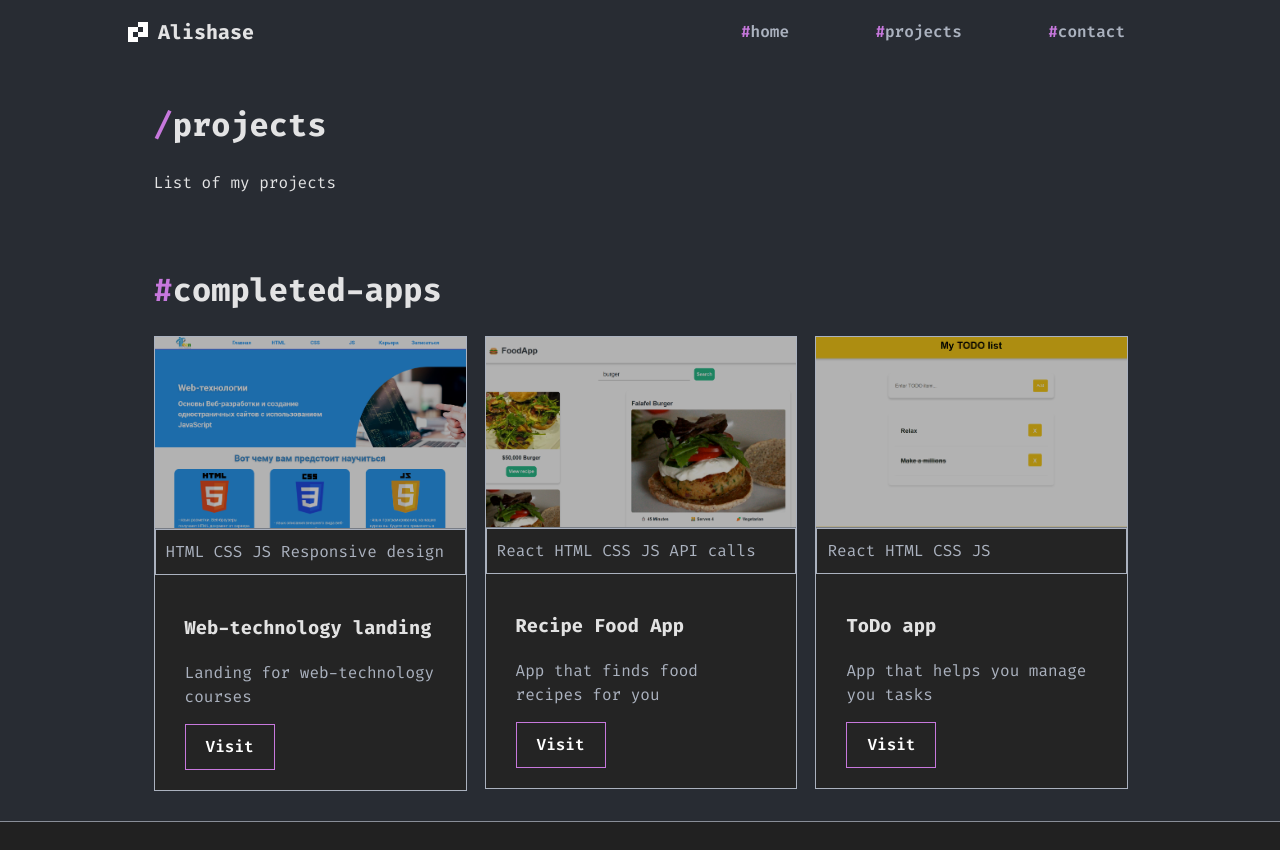
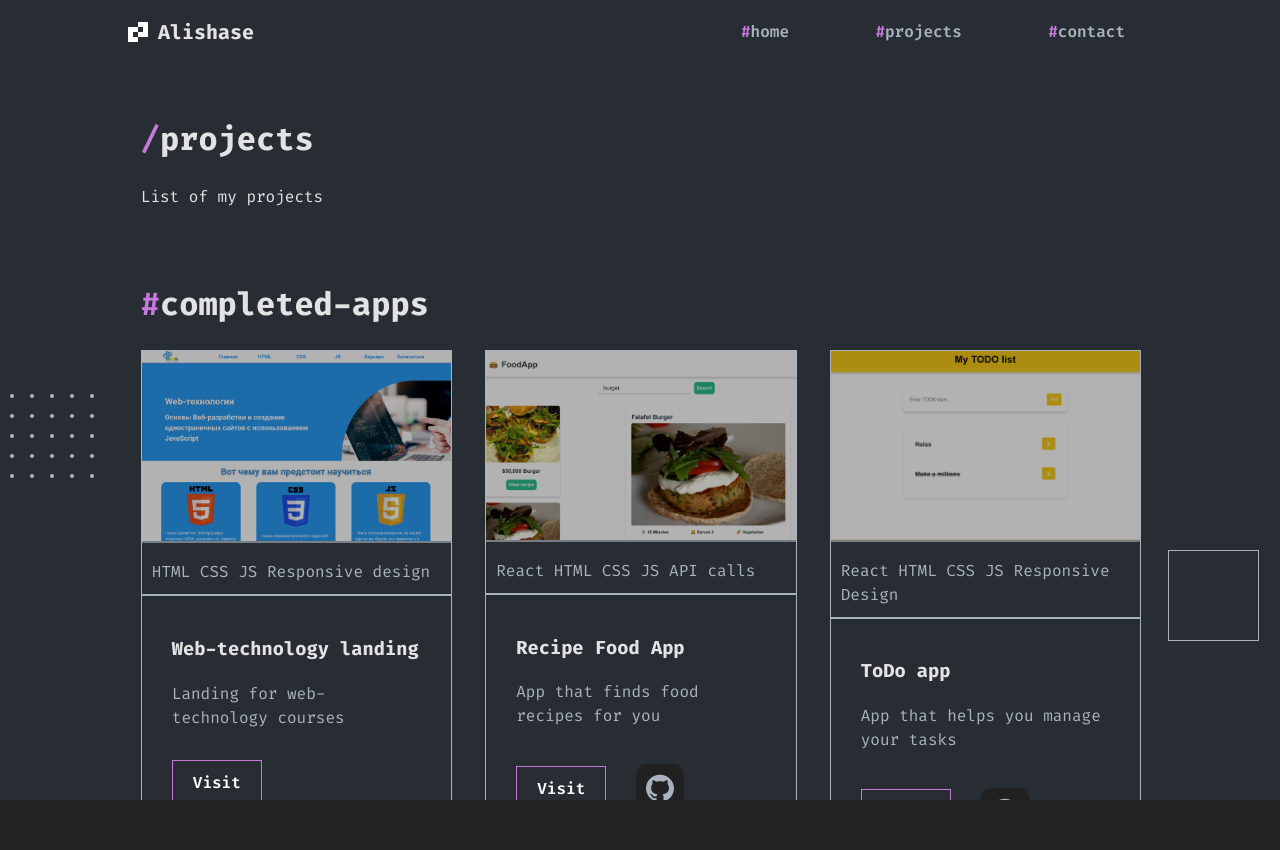
Before and after one commit to alishase/portfolio, a React (Vite) app: page /#/projects in a window 1280 px wide. After the commit the page ends 800 px from the top, so only its background shows below. Built offline with nearby package versions, Linux system fonts and the light colour scheme.

Commit message:
added some changes

```diff
--- a/src/App.jsx
+++ b/src/App.jsx
@@ -10,7 +10,7 @@ import todoapp from "../src/assets/todoapp.png";
 // import Contact from "./components/Contact";
 // import Footer from "./components/Footer";
 
-import { BrowserRouter, HashRouter, Routes, Route } from "react-router-dom";
+import { HashRouter, Routes, Route, ScrollRestoration } from "react-router-dom";
 import HomePage from "./pages/HomePage.jsx";
 import ProjectsApp from "./pages/ProjectsApp.jsx";
 import NoPage from "./pages/NoPage.jsx";
@@ -22,7 +22,8 @@ function App() {
             skills: "HTML CSS JS Responsive design",
             title: "Web-technology landing",
             description: "Landing for web-technology courses",
-            url: "https://alishase.github.io/%D0%BA%D1%80%D0%BE%D0%BB%D0%B8%D0%BA%D0%B8-%D1%84%D0%B8%D0%BD%D0%B0%D0%BB/mainblock.html",
+            url: "https://alishase.github.io/paradise/%D0%BA%D1%80%D0%BE%D0%BB%D0%B8%D0%BA%D0%B8-%D1%84%D0%B8%D0%BD%D0%B0%D0%BB/mainblock.html",
+            hasGh: false,
         },
         {
             img: foodapp,
@@ -30,13 +31,17 @@ function App() {
             title: "Recipe Food App",
             description: "App that finds food recipes for you",
             url: "https://alishase.github.io/foodapp/",
+            hasGh: true,
+            gh: "https://github.com/alishase/foodapp",
         },
         {
             img: todoapp,
-            skills: "React HTML CSS JS ",
+            skills: "React HTML CSS JS Responsive Design",
             title: "ToDo app",
-            description: "App that helps you manage you tasks",
+            description: "App that helps you manage your tasks",
             url: "https://alishase.github.io/todoapp/",
+            hasGh: true,
+            gh: "https://github.com/alishase/todoapp",
         },
     ];
 
--- a/src/components/Card.jsx
+++ b/src/components/Card.jsx
@@ -1,14 +1,37 @@
-const Card = ({ card }) => {
+const Card = ({ card, projects }) => {
     return (
         <div className="projectCard">
-            <img src={card.img} alt="" />
+            <a href={card.url} target="_blank" className="img--link">
+                <img src={card.img} alt="" />
+            </a>
             <p>{card.skills}</p>
             <div className="cardText">
                 <h3>{card.title}</h3>
                 <p>{card.description}</p>
-                <a href={card.url} className="primaryBtn" target="_blank">
-                    Visit
-                </a>
+                <div className="links">
+                    <a href={card.url} className="primaryBtn" target="_blank">
+                        Visit
+                    </a>
+                    {projects ? (
+                        card.hasGh ? (
+                            <a href={card.gh} target="_blank">
+                                <svg
+                                    xmlns="http://www.w3.org/2000/svg"
+                                    width="21"
+                                    height="20"
+                                    viewBox="0 0 21 20"
+                                    className="media--logo"
+                                >
+                                    <path d="M10.5 0C4.69875 0 0 4.58819 0 10.2529C0 14.7899 3.00562 18.6219 7.17937 19.9804C7.70437 20.0701 7.90125 19.7625 7.90125 19.4934C7.90125 19.2499 7.88813 18.4425 7.88813 17.5838C5.25 18.058 4.5675 16.9558 4.3575 16.3791C4.23938 16.0843 3.7275 15.1743 3.28125 14.9308C2.91375 14.7386 2.38875 14.2644 3.26813 14.2516C4.095 14.2388 4.68563 14.9949 4.8825 15.3025C5.8275 16.8533 7.33688 16.4175 7.94063 16.1484C8.0325 15.4819 8.30812 15.0334 8.61 14.777C6.27375 14.5207 3.8325 13.6364 3.8325 9.71466C3.8325 8.59965 4.23938 7.67689 4.90875 6.95918C4.80375 6.70286 4.43625 5.65193 5.01375 4.24215C5.01375 4.24215 5.89313 3.97301 7.90125 5.29308C8.74125 5.06239 9.63375 4.94704 10.5263 4.94704C11.4188 4.94704 12.3113 5.06239 13.1513 5.29308C15.1594 3.9602 16.0387 4.24215 16.0387 4.24215C16.6163 5.65193 16.2488 6.70286 16.1438 6.95918C16.8131 7.67689 17.22 8.58684 17.22 9.71466C17.22 13.6492 14.7656 14.5207 12.4294 14.777C12.81 15.0975 13.1381 15.7126 13.1381 16.6738C13.1381 18.0452 13.125 19.1474 13.125 19.4934C13.125 19.7625 13.3219 20.0829 13.8469 19.9804C15.9314 19.2935 17.7428 17.9854 19.026 16.2403C20.3092 14.4953 20.9996 12.4012 21 10.2529C21 4.58819 16.3013 0 10.5 0Z" />
+                                </svg>
+                            </a>
+                        ) : (
+                            ""
+                        )
+                    ) : (
+                        ""
+                    )}
+                </div>
             </div>
         </div>
     );
--- a/src/components/ProjectsMain.jsx
+++ b/src/components/ProjectsMain.jsx
@@ -1,8 +1,6 @@
-import iteen from "../assets/iteen.png";
-import foodapp from "../assets/Foodapp.png";
-import todoapp from "../assets/todoapp.png";
 import Card from "./Card.jsx";
-
+import Dots from "../assets/Dots.png";
+import Rectangle from "../assets/Rectangle2.png";
 const ProjectsMain = (props) => {
     return (
         <div className="projects--main">
@@ -13,6 +11,8 @@ const ProjectsMain = (props) => {
                     </h1>
                 </div>
             </div>
+            <img src={Dots} alt="" className="bgDetail" />
+
             <p className="upper--footer">List of my projects</p>
             <div className="upper">
                 <div className="sectionTitle">
@@ -22,8 +22,9 @@ const ProjectsMain = (props) => {
                 </div>
             </div>
             <div className="projects--cardsContainer">
+                <img src={Rectangle} alt="" className="bgDetailR" />
                 {props.cards.map((card, index) => (
-                    <Card key={index} card={card} />
+                    <Card key={index} card={card} projects={true} />
                 ))}
             </div>
         </div>
--- a/src/index.css
+++ b/src/index.css
@@ -43,10 +43,6 @@ html,
     overflow-x: hidden;
 }
 
-body {
-    margin-top: 50px;
-}
-
 * {
     scroll-behavior: smooth;
 }
@@ -69,7 +65,7 @@ p.fof {
 
 .navbar {
     overflow: hidden;
-    position: fixed;
+    position: sticky;
     top: 0;
     width: 100%;
     z-index: 30;
@@ -349,7 +345,6 @@ ul.defaultNav {
     width: 100%;
     height: auto;
     filter: brightness(0.7);
-    border-bottom: 1px solid #abb2bf;
     transition-duration: 0.2s;
 }
 
@@ -361,7 +356,7 @@ ul.defaultNav {
     margin: 0;
     padding: 10px;
     font-size: 16px;
-    border: 1px solid #abb2bf;
+    border-bottom: 2px solid #abb2bf;
     color: #abb2bf;
 }
 
@@ -384,6 +379,18 @@ ul.defaultNav {
 .projectCard a {
     box-sizing: border-box;
     margin-top: 15px;
+}
+
+.projectCard a.img--link {
+    box-sizing: content-box;
+    margin: 0;
+}
+
+.projectCard a.img--link img {
+    border-bottom: 2px solid #abb2bf;
+    height: 100%;
+    margin: 0;
+    padding: 0;
 }
 
 .primaryBtn.mobile {
@@ -652,10 +659,12 @@ p.copyright {
 
 div.body {
     background-color: #282c33;
+    position: relative;
 }
 
 .projects--main {
-    padding: 30px 12%;
+    padding: 30px 11%;
+    position: relative;
 }
 
 .upper--footer {
@@ -665,18 +674,69 @@ div.body {
 .projects--cardsContainer {
     margin: auto;
     width: 100%;
-    column-count: 3;
-    column-gap: 20px;
+    display: grid;
+    gap: 35px;
+    grid-template-columns: 1fr 1fr 1fr;
+    position: relative;
 }
 
 .projects--cardsContainer .projectCard {
-    break-inside: avoid;
     width: 100%;
     margin: 0;
+    background-color: #282c33;
+    justify-content: flex-start;
+    min-height: 0;
+    align-self: flex-start;
+}
+
+.projects--main .bgDetail {
+    position: absolute;
+
+    left: 10px;
+    top: 330px;
+}
+
+.projects--main .bgDetailR {
+    position: absolute;
+    right: -120px;
+    top: 200px;
+}
+
+.links {
+    display: flex;
+    flex-direction: row;
+    align-items: center;
+    justify-content: flex-start;
+    margin-top: 30px;
+}
+
+.links .media--logo {
+    background-color: #212121;
+    margin: 0;
+}
+
+.links a:nth-child(2) {
+    margin-left: 30px;
+    margin-top: 5.5px;
+}
+
+.links a.primaryBtn {
+    margin-top: 0;
+}
+
+.links .media--logo:hover {
+    background-color: #121212;
 }
 
 /* Landscape phones and down */
 @media (max-width: 768px) {
+    .projects--main .bgDetail {
+        left: -50px;
+        top: 1270px;
+    }
+    .projects--main .bgDetailR {
+        top: 460px;
+    }
     .navbar .logo {
         padding-left: 30px;
     }
@@ -840,10 +900,14 @@ div.body {
     }
 
     .projects--cardsContainer {
-        column-count: 1;
+        grid-template-columns: 1fr;
     }
 
     .projects--cardsContainer .projectCard {
         margin-bottom: 30px;
     }
+
+    .links {
+        justify-content: center;
+    }
 }
```
Also changed, not shown: 1 other file (tests, documents, lock files or other folders).
